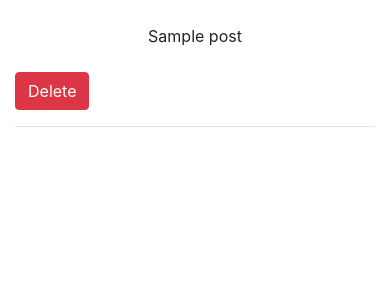
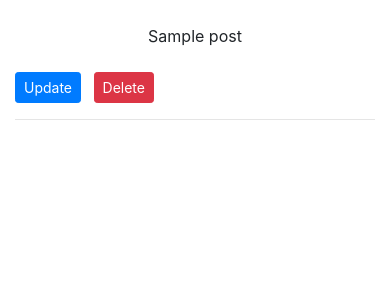
Before and after one commit to rishabdhar12/wiki_and_dope, a Django app: page /specific_posts in a window 390 px wide. Shown: the part 56-356 px from the top of the page. Run offline with Django 3.2, Linux system fonts and the light colour scheme; a user stored in the database is signed in; tables that the repository leaves empty hold one stand-in row (values such as "Sample post"); some libraries are stand-ins or nearby versions; some web fonts are replaced.

Commit message:
crud complete

```diff
--- a/blog/templates/blog/specific_posts.html
+++ b/blog/templates/blog/specific_posts.html
@@ -1,14 +1,15 @@
 {% extends 'blog/base.html' %}
 {% load static %}
 {% block content %}
-<div class="container-fluid center-m" style="max-width:600px;">
+<div class="container-fluid center-m" style="max-width:700px;">
     {% for post in posts %}
     <div class="row">
         <div class="col-sm-8">
             <p class="mt-3 text-center text-md-left p-2">{{ post.title }}</p>
         </div>
-        <div class="col-sm-4 align-self-sm-end">
-            <button class="btn btn-danger">Delete</button>
+        <div class="col-sm-4 align-self-sm-end d-block mx-auto mx-md-0">
+            <a class="btn btn-primary btn-sm mr-2" href="{% url 'update_post' post.id %}">Update</a>
+            <a class="btn btn-danger btn-sm"  href="{% url 'delete_post' post.id %}">Delete</a>
         </div>
     </div>
     <hr />
--- a/blog/urls.py
+++ b/blog/urls.py
@@ -1,13 +1,12 @@
 from django.urls import path
-from .views import Home, PostDetail, PostCreate, PostUpdate, UserSpecific
+from .views import (Home, PostDetail, PostCreate,
+                    UserSpecific, PostUpdate)
+from users.views import Profile
 
 
 urlpatterns = [
     path("", Home.as_view(), name="home"),
     path("post/<int:pk>", PostDetail.as_view(), name="post"),
     path("create_post", PostCreate.as_view(), name="create_post"),
-    path("update_post/<int:pk>", PostUpdate.as_view(), name="update_post"),
     path("specific_posts", UserSpecific, name="specific_posts"),
-
-
 ]
--- a/blog/views.py
+++ b/blog/views.py
@@ -5,7 +5,7 @@ from django.contrib.auth.mixins import LoginRequiredMixin, UserPassesTestMixin
 
 from django.views.generic.list import ListView
 from django.views.generic.detail import DetailView
-from django.views.generic.edit import CreateView, UpdateView
+from django.views.generic.edit import CreateView, UpdateView, DeleteView
 
 from .models import Post
 
@@ -46,10 +46,24 @@ class PostUpdate(LoginRequiredMixin, UserPassesTestMixin, UpdateView):
 	fields = ["title", "content", "image"]
 	context_object_name = 'update_post'
 	template_name = 'blog/update_post.html'
-	success_url = reverse_lazy('post')
+	success_url = reverse_lazy('specific_posts')
 
 	def test_func(self):
 		post = self.get_object()
 		if self.request.user == post.author:
 			return True
 		return False
+
+
+class PostDelete(LoginRequiredMixin, UserPassesTestMixin, DeleteView):
+	model = Post
+	fields = "__all__"
+	context_object_name = 'delete_post'
+	template_name = 'blog/delete_post.html'
+	success_url = reverse_lazy('specific_posts')
+
+	def test_func(self):
+		post = self.get_object()
+		if self.request.user == post.author:
+			return True
+		return False
--- a/users/templates/users/user_specific.html
+++ /dev/null
@@ -1,6 +0,0 @@
-{% extends 'blog/base.html' %}
-{% load static %}
-{% block content %}
-{% for post in specific_post %}
-	<h1>{{post.author}}</h1>
-{% endblock %}
--- a/users/views.py
+++ b/users/views.py
@@ -5,10 +5,12 @@ from django.contrib.auth.views import LoginView
 
 from .forms import UserRegistrationForm
 from django.views.generic.list import ListView
+from django.views.generic.detail import DetailView
 from django.views.generic.edit import CreateView
 from django.urls import reverse_lazy
 
 from blog.models import Post
+from .models import Profile
 
 # Create your views here.
 
--- a/wiki_and_dope/urls.py
+++ b/wiki_and_dope/urls.py
@@ -19,6 +19,7 @@ from users.views import CustomRegister, CustomLogin, Profile
 from django.contrib.auth.views import LogoutView
 from django.conf import settings
 from django.conf.urls.static import static
+from blog.views import PostUpdate, PostDelete
 
 urlpatterns = [
     path('admin/', admin.site.urls),
@@ -27,6 +28,8 @@ urlpatterns = [
     path("login/", CustomLogin.as_view(), name='login'),
     path("logout/", LogoutView.as_view(next_page='login'), name='logout'),
     path("profile/", Profile, name='profile'),
+    path("post/<int:pk>/update_post/", PostUpdate.as_view(), name="update_post"),
+    path("post/<int:pk>/delete_post/", PostDelete.as_view(), name="delete_post"),
 
 ]
 
```
Also changed, not shown: blog/templates/blog/delete_post.html (added, +17 -0 lines).
